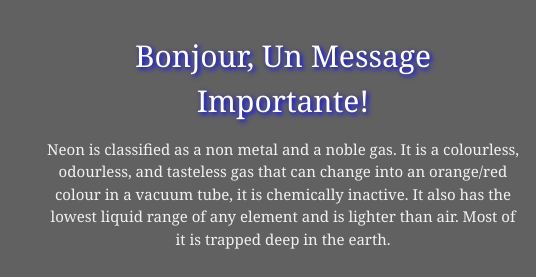
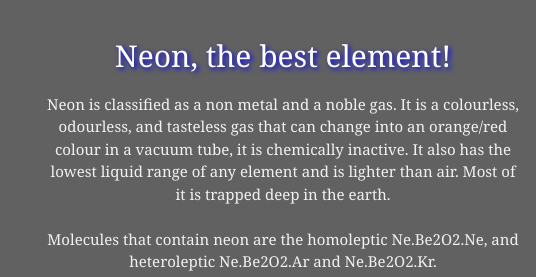
Before and after one commit to VishnuSharma30/Neon, a plain HTML site: page index.html in a window 1280 px wide. Shown: the part 726-1003 px from the top of the page, 744-1280 px from the left. Drawn offline with nearby package versions, Linux system fonts and the light colour scheme; a script that the page names is missing; a web font is replaced by a local one.

Commit message:
Update index.html

```diff
--- a/index.html
+++ b/index.html
@@ -70,7 +70,7 @@
       <img src="https://i.pinimg.com/originals/49/7f/dd/497fdd28f201e2232912b22085bd42c8.jpg" alt="La Terre" class="w3-image w3-padding-25" width="375" height="400">
     </div>
     <div class="w3-half" style="max-width:600px">
-      <div class="about"><h2>Bonjour, Un Message Importante!</h2></div>
+      <div class="about"><h2>Neon, the best element!</h2></div>
       <p>
    Neon is classified as a non metal and a noble gas. It is a colourless, odourless, and tasteless gas that can change into an orange/red colour in a vacuum tube,
         it is chemically inactive. It also has the lowest liquid range of any element and is lighter than air. Most of it is trapped deep in the earth.<br><br>Molecules
```
